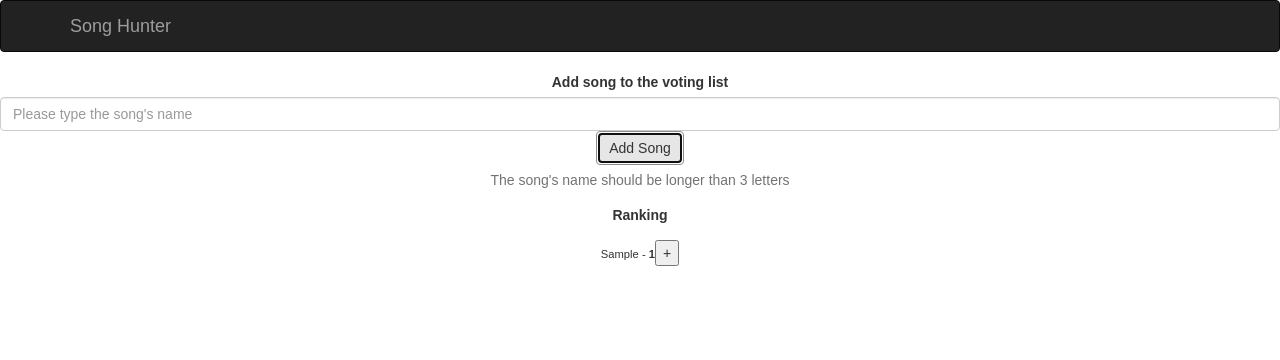
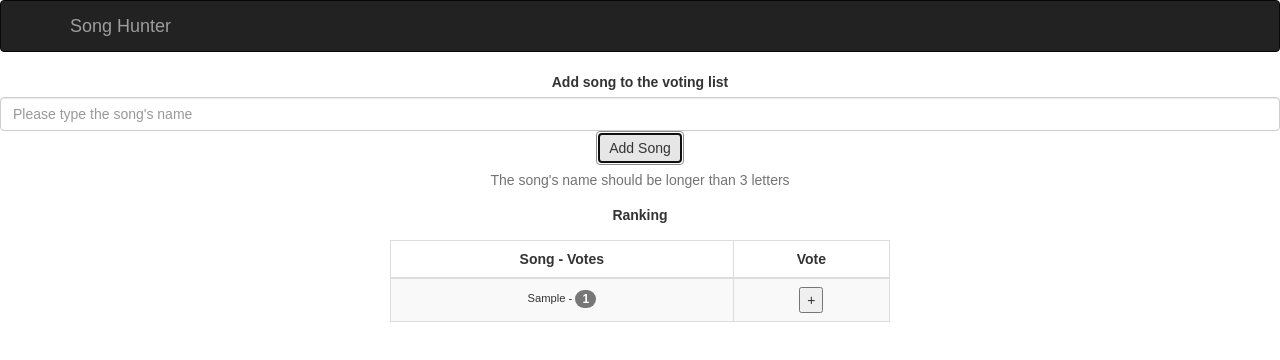
Before and after one commit to geektimus/song-hunter, a React (Create React App) app: page / in a window 1280 px wide. Both pictures are taken after typing "Sample" into the empty fields and a click on the button "Add Song". Shown: the top 360 px of the page. Built offline with nearby package versions, Linux system fonts and the light colour scheme; the HTML template or start-up script is replaced by a standard one.

Commit message:
Added styles to the rankings of the songs

```diff
--- a/src/components/song-ranker.jsx
+++ b/src/components/song-ranker.jsx
@@ -1,4 +1,5 @@
 import React, { Component } from 'react';
+import { Badge, Table } from 'react-bootstrap';
 
 class SongRanker extends Component {
 
@@ -10,19 +11,26 @@ class SongRanker extends Component {
     render() {
         let songs = this.props.songs.map(
             (song, index) =>
-                <li key={index}>
-                    <span className="songDesc">{song.name} - <span className="votes">{song.votes}</span></span>
-                    <button className="voter" value={index} onClick={this.addVoteTo.bind(this)}>+</button>
-                </li>
+                <tr key={index}>
+                    <td><span className="songDesc">{song.name} - <Badge>{song.votes}</Badge></span></td>
+                    <td><button className="voter" value={index} onClick={this.addVoteTo.bind(this)}>+</button></td>
+                </tr>
         )
 
-        return <div className="ranking">
+        return songs.length > 0 ? <div className="ranking">
             <div className="title">Ranking</div>
-            <ul>
-                {songs}
-            </ul>
-        </div>
-
+            <Table bordered striped>
+                <thead>
+                    <tr>
+                        <th style={{ textAlign: "center" }}>Song - Votes</th>
+                        <th style={{ textAlign: "center" }}>Vote</th>
+                    </tr>
+                </thead>
+                <tbody>
+                    {songs}
+                </tbody>
+            </Table>
+        </div> : null;
     }
 }
 
```
